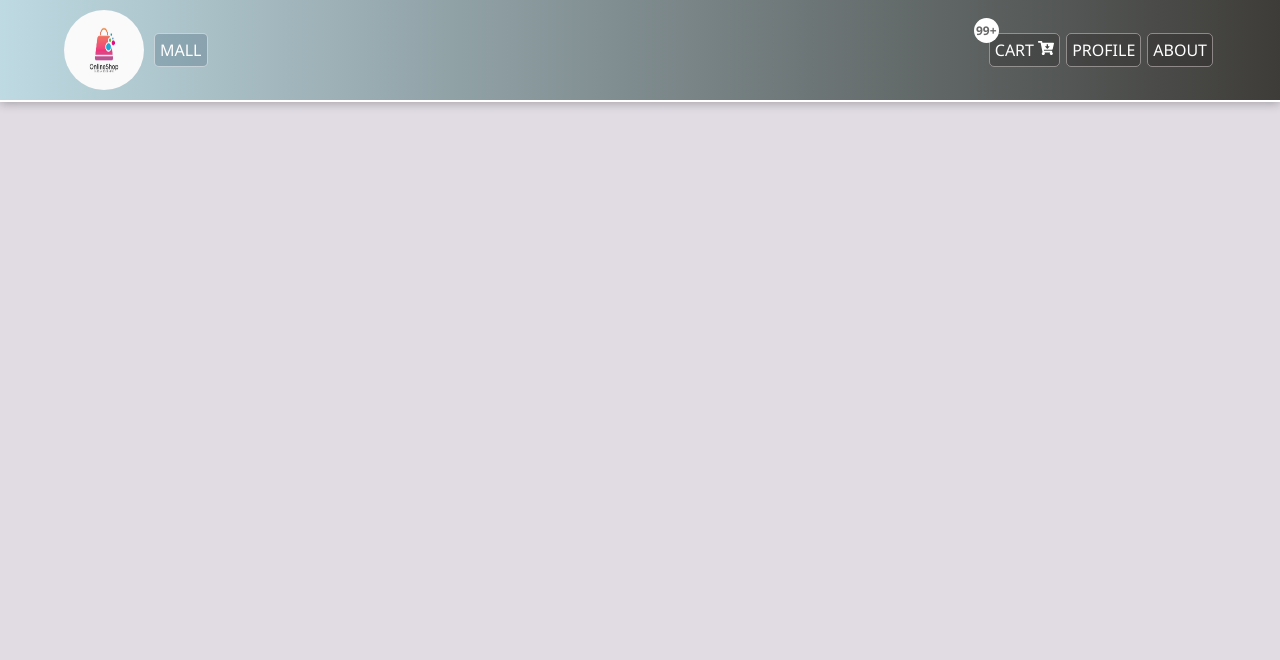
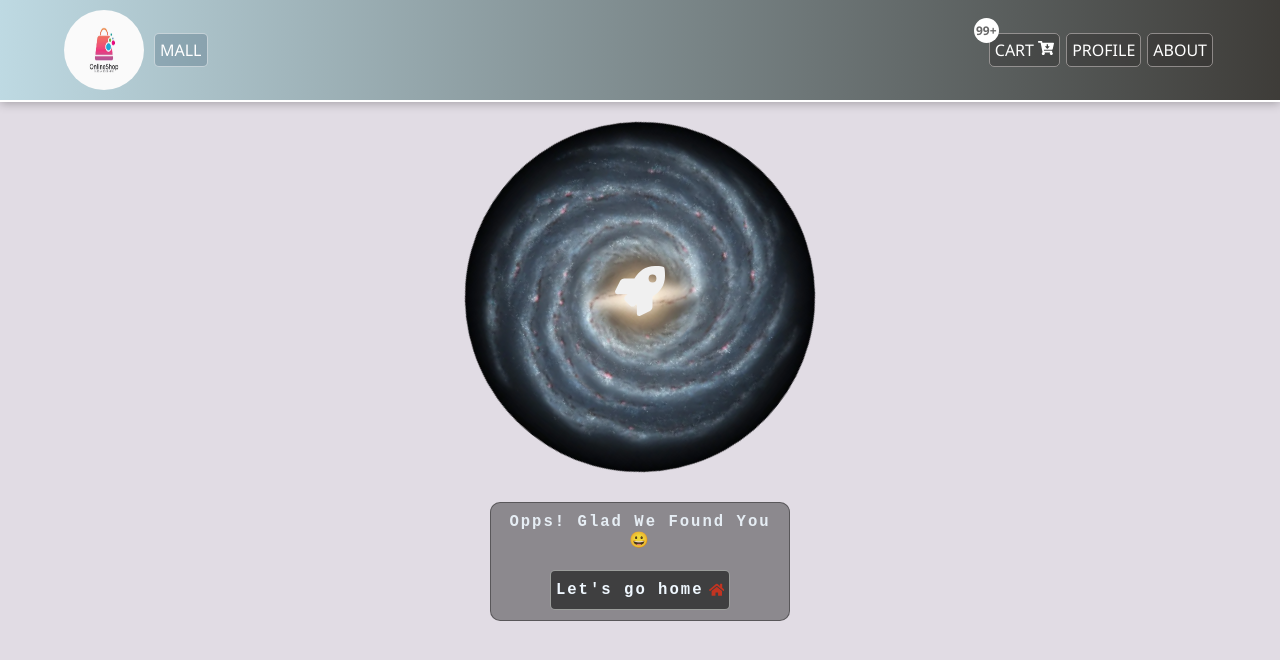
Before and after one commit to sharafadeenhammed/E-comerce-website, a React (Create React App) app: page /about in a window 1280 px wide. Shown: the top 660 px of the page. Built offline with nearby package versions, Linux system fonts and the light colour scheme; no server answers.

Commit message:
created the notfound page and it's necessary functionalty

```diff
--- a/src/App.js
+++ b/src/App.js
@@ -11,6 +11,8 @@ import Cart from "./components/cart/Cart"
 import Navbar from"./components/Navbar/Navbar"
 
 import ListItems from "./components/listItems/ListItems"
+
+import NotFound from "./components/pages/notFound/NotFound"
 
 
 function App() {
@@ -26,7 +28,6 @@ function App() {
             </Routes>
 
         </div>
-        {/* <div className="page-content"> */}
 
           <div className="content-container">
             <Routes>
@@ -37,8 +38,14 @@ function App() {
 
               <Route path="/itemdescription/:id" element={<ItemDescription/>}/>
 
+              <Route  path="/*" element={<NotFound/>}/>
+
             </Routes>
+            {/* not found routes */}
+
+
           </div>
+
 
           <div className="footer-container">
             <footer className="footer">
@@ -46,8 +53,6 @@ function App() {
             </footer>
           </div>
 
-      {/* </div> */}
-
     </Router>
     </Storecontext>
   )
--- a/src/components/categories/categories.css
+++ b/src/components/categories/categories.css
@@ -4,6 +4,7 @@
 .select-item-box{
     display: flex;
     flex-direction: column;
+    cursor:default;
 
 }
 
--- a/src/components/listItem/listItem.css
+++ b/src/components/listItem/listItem.css
@@ -1,5 +1,6 @@
 .main-container{
     justify-self: center;
+    cursor:default;
 }
 
 .list-container{
@@ -31,6 +32,7 @@
     position:absolute;
     top:2px;
     right: 2px;
+    cursor:default;
 }
 
 .image-tag.available{
--- /dev/null
+++ b/src/components/pages/notFound/NotFound.jsx
@@ -0,0 +1,39 @@
+import "./notFound.css"
+
+import milkyway from "../../../asset/milkyWay.webp"
+
+import stars from "../../../asset/stars.webp"
+
+import {FaRocket,FaHome,FaCompass} from "react-icons/fa"
+
+import {Link} from "react-router-dom"
+
+function NotFound() {
+  return (
+    <div className="not-found-main-container">
+
+        {/* <div className="not-found-head">
+            <h3> Opps! 404 Page Not Found</h3>
+        </div> */}
+
+        <div className="not-found-container" >
+            <img src={milkyway} alt="milkyWay" />
+
+            <div className="rocket">
+                <FaRocket />
+            </div>
+        </div>
+        <div className="not-found-content">
+
+                <h4>Opps! Glad We Found You &#x1F600;</h4>
+                <h4 >
+                    <Link className="not-found-btn" to="/">
+                        Let's go home<FaHome className="home"/>
+                    </Link>
+                </h4>
+            </div>
+    </div>
+  )
+}
+
+export default NotFound
--- /dev/null
+++ b/src/components/pages/notFound/notFound.css
@@ -0,0 +1,135 @@
+
+.not-found-main-container{
+    flex-direction: column;
+    justify-content: space-between;
+    box-sizing: border-box;
+    cursor:default;
+}
+
+
+.not-found-container{
+    margin: auto;
+    border-radius: 50%;
+    position: relative;
+    height:350px;
+    max-width:350px;
+    display: flex;
+    flex-direction: column;
+    justify-content: center;
+    align-items: center;
+    height:350px;
+    max-width:350px;
+}
+
+.not-found-container img{
+    height:350px;
+    max-width:350px;
+    border-radius: 50%;
+    display: inline-block;
+    animation-name: imgRool;
+    animation-duration: 30s;
+    animation-timing-function: linear;
+    animation-iteration-count: infinite;
+    animation-delay: 2.3s;
+    /* filter:blur(1.5px) */
+}
+.rocket{
+    color:rgba(169, 141, 48, 0.8);
+    position:absolute;
+    font-size:50px;
+    padding:0px;
+    top:50%;
+    right: 50%;
+    transform: translate(50% ,-50%);
+    animation-name: rocketRool;
+    animation-duration: 10s;
+    animation-timing-function: linear;
+    animation-direction: reverse;
+    animation-iteration-count: infinite;
+    transform-origin: center;
+}
+
+.not-found-content{
+    box-sizing: border-box;
+    letter-spacing: 2px;
+    max-width:300px;
+    background-color: rgba(13, 14, 13, 0.4);
+    margin:30px auto;
+    padding: 10px;
+    color:rgba(240, 248, 255,0.9);
+    font-family: monospace;
+    font-size: larger;
+    text-align: center;
+    border-radius: 10px;
+    border:1px rgba(13, 14, 13, 0.4) solid;
+}
+
+.home{
+    color:rgba(208, 51, 30, 0.9);
+    margin-left:5px;
+}
+
+
+
+.not-found-btn{
+    color:aliceblue;
+    text-decoration: none;
+    border: rgba(250, 254, 250, 0.5) solid 1px;
+    display: flex;
+    background-color: rgba(13, 14, 13, 0.6);
+    justify-content: center;
+    align-items: center;
+    padding:10px 5px;
+    border-radius: 5px;
+    margin-top: 20px;
+    justify-self: center;
+    transition: 0.3s;
+}
+.not-found-btn:hover{
+    background-color: black;
+}
+
+@keyframes imgRool {
+    from{
+        transform: rotate(0deg) ;
+    }
+
+    to{
+        transform: rotate(360deg);
+    }
+
+}
+@keyframes rocketRool {
+    0%{
+        /* transform: rotate(0deg) translate(50% ,-50%); */
+        /* color:black; */
+        color:rgb(97, 94, 94);
+    }
+
+    50%{
+
+        color:white;
+    }
+
+    100%{
+        /* transform: rotate(360deg) translate(50% ,-50%); */
+        color:rgb(97, 94, 94);
+    }
+
+}
+
+@media screen and (max-width:400px) {
+    .not-found-container img{
+        width:250;
+        height:250px;
+
+
+    }
+    .not-found-container{
+        width:250px;
+        height:250px;
+    }
+    .rocket{
+        font-size: 30px;
+    }
+}
--- a/src/components/search/search.css
+++ b/src/components/search/search.css
@@ -9,8 +9,8 @@
     padding:10px 5px;
     border-radius:5px 0px 0px 5px;
     color:rgba(1,1,1,0.6);
+    border:1px solid rgba(1,1,1,0.3);
     font-size: 14px;
-    border:none;
     font-weight: bold;
 }
 
@@ -18,8 +18,7 @@
     border-radius:0px 5px 5px 0px;
     outline: none;
     border:none;
-    border-left:none;
-    padding:10px 5px;
+    padding:11px 5px;
     color:rgba(255,255,255,0.7);
     font-size: 14px;
     font-weight: bolder;
--- a/src/style.css
+++ b/src/style.css
@@ -22,9 +22,6 @@ body{
     background-color: #fff;
 }
 
-.page-content{
-    z-index: 10;
-}
 
 .content-container{
     bottom:0px;
```
Also changed, not shown: src/asset/milkyWay.webp (added), src/asset/stars.webp (added), src/components/pages/about/About.jsx (added), src/components/pages/about/about.css (added).
